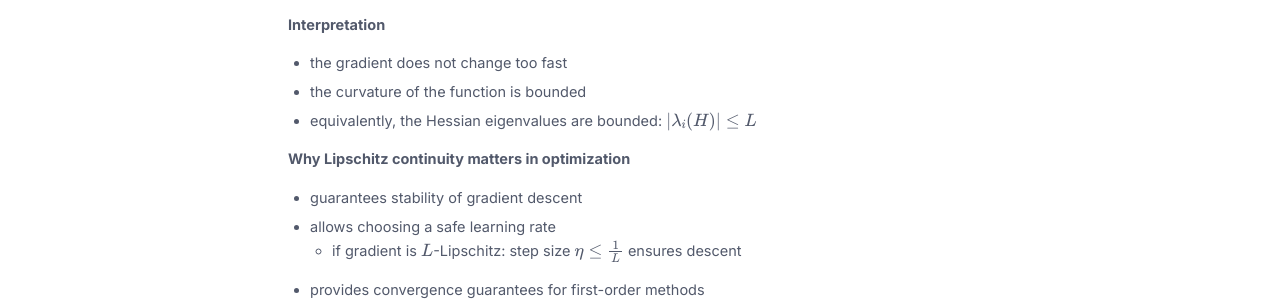
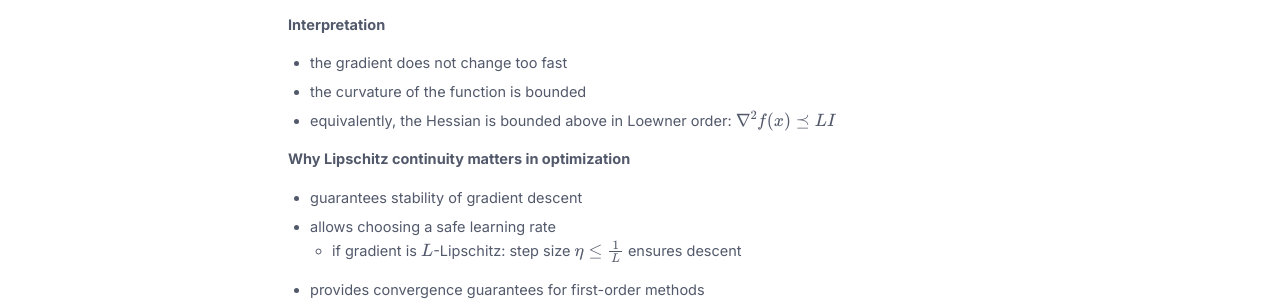
Before and after one commit to Glanceyes/Glanceyes.github.io, a Jekyll site: the page built from _archives/06-optimization-theory.md, in a window 1280 px wide and 900 px high, scrolled down 4234 px. Shown: the part 151-452 px from the top of the window. Built offline with Jekyll 4.4.1, drawn with Linux system fonts in a browser that asks for light colours.

Commit message:
Match Lipschitz Gradient image notation: use Loewner order ∇²f ⪯ LI
The image shows the equivalent characterization of L-smoothness as
∇²f(x) ⪯ L·I (Hessian bounded above in the Loewner partial order),
but the markdown wrote it as |λ_i(H)| ≤ L (eigenvalue magnitudes).
Those are different statements in general (they only coincide when
the Hessian is positive semi-definite). Aligned the markdown to the
image's formulation.

Co-Authored-By: Claude Opus 4.7 (1M context) <noreply@anthropic.com>

```diff
--- a/_archives/06-optimization-theory.md
+++ b/_archives/06-optimization-theory.md
@@ -114,7 +114,7 @@ $$
 
 - the gradient does not change too fast
 - the curvature of the function is bounded
-- equivalently, the Hessian eigenvalues are bounded: $\lvert \lambda_i(H) \rvert \leq L$
+- equivalently, the Hessian is bounded above in Loewner order: $\nabla^2 f(x) \preceq L I$
 
 **Why Lipschitz continuity matters in optimization**
 
```
